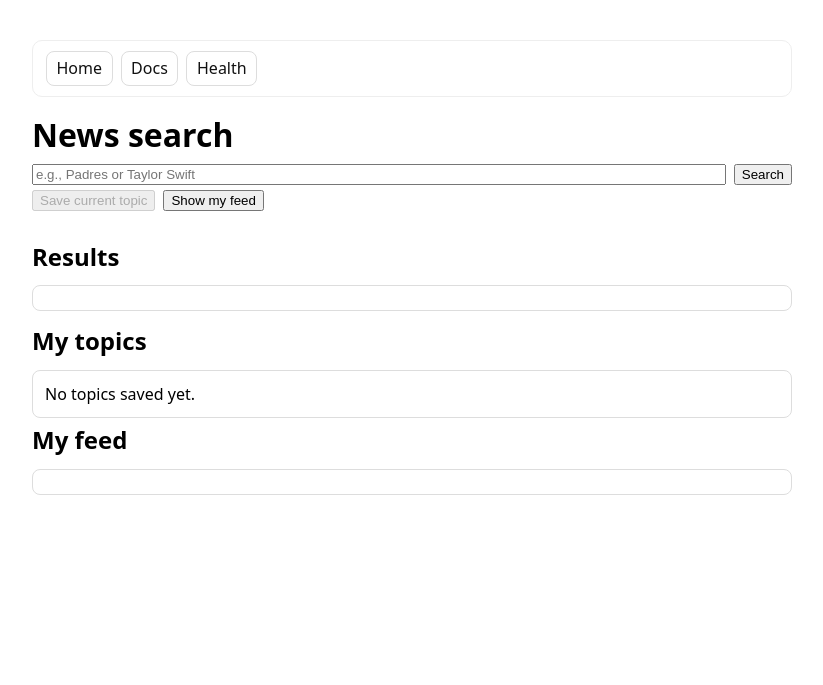
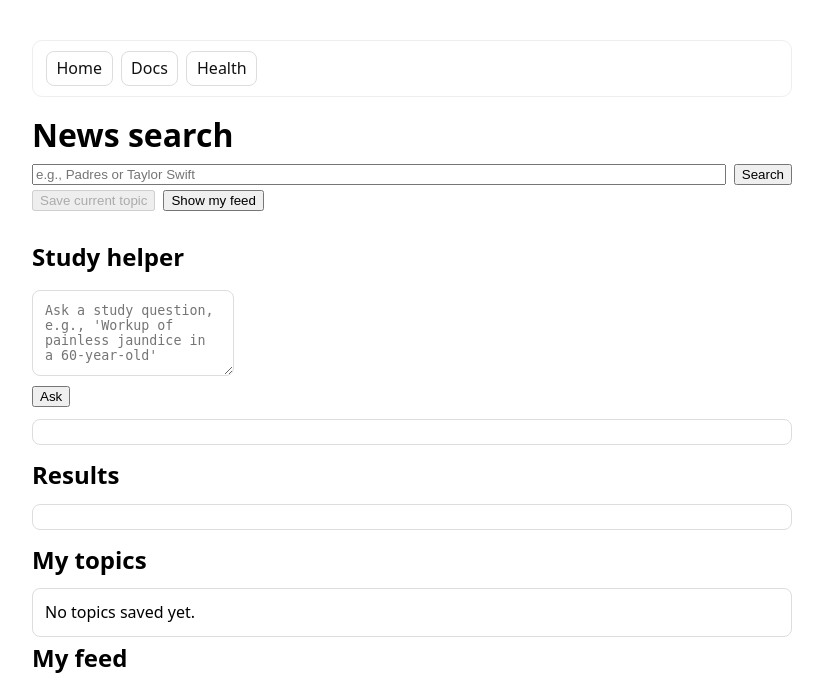
Before and after one commit to Gormican/Personal-Agent, a FastAPI app: page /ui in a window 1280 px wide. Shown: the top 685 px of the page, without its empty margins (228-1051 px from the left). Run offline with FastAPI, Linux system fonts and the light colour scheme; parts of the project's set-up code (start-up, migrations or seed data) failed here and were passed over.

Commit message:
UI: add tiny Study helper section

```diff
--- a/templates/index.html
+++ b/templates/index.html
@@ -32,6 +32,27 @@
   <button id="show">Show my feed</button>
 </div>
 <div id="status" style="min-height:1.2rem"></div>
+<h2>Study helper</h2>
+<textarea id="q" rows="4" class="box" placeholder="Ask a study question, e.g., 'Workup of painless jaundice in a 60-year-old'"></textarea>
+<div class="row"><button id="ask">Ask</button></div>
+<pre id="studyOut" class="box"></pre>
+
+<script>
+document.querySelector('#ask').addEventListener('click', async ()=>{
+  const q = document.querySelector('#q').value.trim();
+  const out = document.querySelector('#studyOut');
+  if(!q){ out.textContent = 'Type a question first.'; return; }
+  out.textContent = 'Thinking…';
+  const r = await fetch('/study/ask', {
+    method:'POST',
+    headers:{'Content-Type':'application/json'},
+    body: JSON.stringify({question:q})
+  });
+  if(!r.ok){ out.textContent = 'Server error: ' + await r.text(); return; }
+  const j = await r.json();
+  out.textContent = j.answer || '(no answer)';
+});
+</script>
 
 <h2>Results</h2>
 <pre id="out" class="box"></pre>
```
